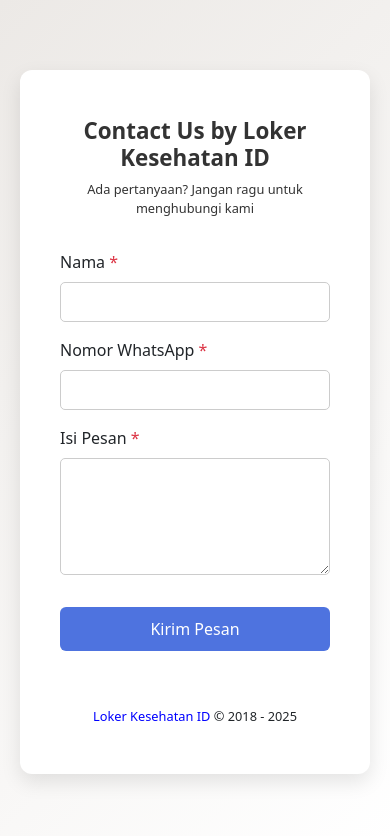
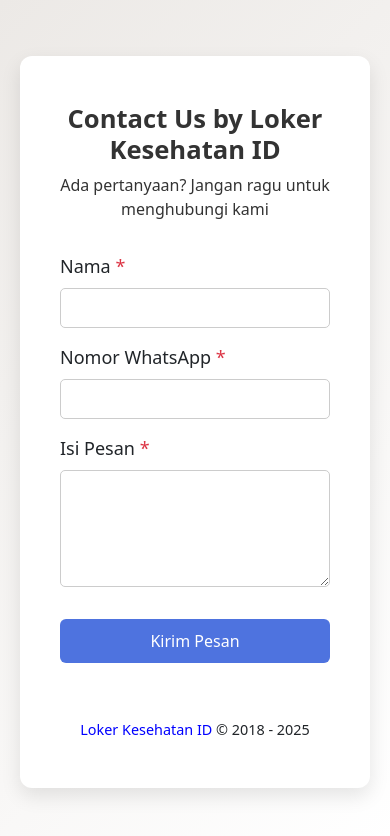
Before and after one commit to myudhiakbar/form-order-loker, a plain HTML site: page kontak-kami.html in a window 390 px wide. Drawn offline with nearby package versions, Linux system fonts and the light colour scheme; some packages are replaced by stand-ins of ours; a script that the page names is missing.

Commit message:
Update kontak-kami.html

```diff
--- a/kontak-kami.html
+++ b/kontak-kami.html
@@ -16,7 +16,7 @@
     justify-content: center;
     align-items: center;
     padding: 20px;
-    font-size: 16px;
+    font-size: 18px;
   }
 
   .form-card {
@@ -73,17 +73,13 @@
 
   footer {
       margin: 2.5rem 0 0;
-      font-size: 1em;
+      font-size: 1rem;
       text-align: center;
   }
 
   footer a {
       color: blue;
       text-decoration: none;
-  }
-
-  #waCount {
-  display: none; /* hide default sebelum mengetik */
   }
 
   .wa-valid {
@@ -100,15 +96,15 @@
    /* Mobile */
   @media (max-width: 767px) {
       h1 {
-          font-size: 1.4rem;
+          font-size: 1.6rem;
       }
 
       p {
-          font-size: 0.8rem;
+          font-size: 1rem;
       }
 
       footer {
-        font-size: 0.8rem;
+        font-size: 0.9rem;
       }
   }
   </style>
@@ -159,7 +155,7 @@
       waInput.value = waInput.value.replace(/\D/g, "");
 
       const onlyNumber = waInput.value.replace(/\D/g, "");
-      waCount.textContent = `${onlyNumber.length} angka`;
+      waCount.textContent = `count : ` + `${onlyNumber.length} number`;
 
       // Reset class
       waCount.classList.remove("wa-valid", "wa-invalid");
```
